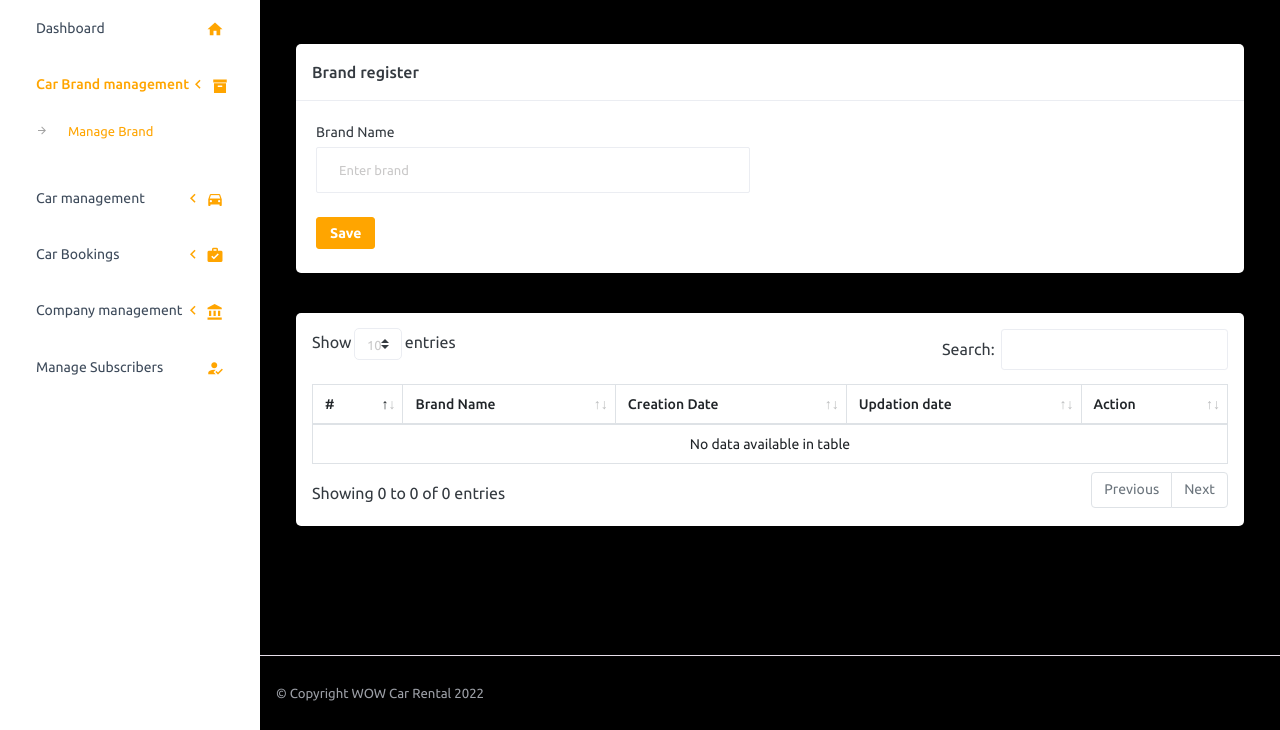
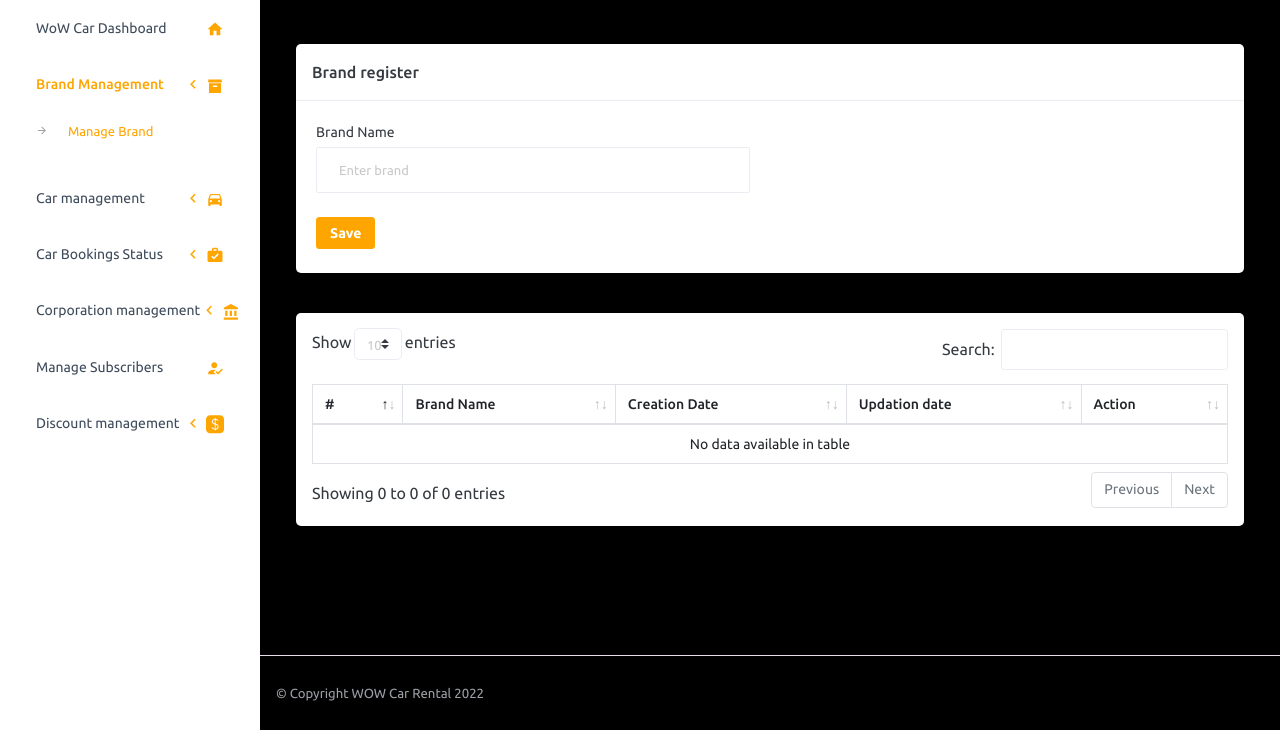
Before and after one commit to rheyavlan/wowcar, a PHP site: page /admin/brand.php in a window 1280 px wide. Shown: the part 70-800 px from the top of the page. Run offline with PHP 8.4, Linux system fonts and the light colour scheme; the visitor is signed in with stand-in values (Sample User, id 1); data that the repository does not hold is empty; some libraries are stand-ins or nearby versions.

Commit message:
commiting terminology changes

```diff
--- a/carrental/admin/includes/sidebar.php
+++ b/carrental/admin/includes/sidebar.php
@@ -54,13 +54,13 @@
         </li>
         <li class="nav-item">
             <a class="nav-link" href="dashboard.php">
-                <span class="menu-title">Dashboard</span>
+                <span class="menu-title">WoW Car Dashboard</span>
                 <i class="mdi mdi-home menu-icon"></i>
             </a>
         </li>
         <li class="nav-item">
             <a class="nav-link" data-toggle="collapse" href="#brand" aria-expanded="false" aria-controls="ui-basic">
-                <span class="menu-title">Car Brand management</span>
+                <span class="menu-title">Brand Management</span>
                 <i class="menu-arrow"></i>
                 <i class="mdi mdi-archive menu-icon"></i>
             </a>
@@ -78,14 +78,14 @@
             </a>
             <div class="collapse" id="ui-basic">
                 <ul class="nav flex-column sub-menu">
-                    <li class="nav-item"> <a class="nav-link" href="register_car.php">Register a Car</a></li>
-                    <li class="nav-item"> <a class="nav-link" href="manage_car.php">Manage Cars</a></li>
+                    <li class="nav-item"> <a class="nav-link" href="register_car.php">Register a new Car</a></li>
+                    <li class="nav-item"> <a class="nav-link" href="manage_car.php">Manage Registered Cars</a></li>
                 </ul>
             </div>
         </li>
         <li class="nav-item">
             <a class="nav-link" data-toggle="collapse" href="#bookings" aria-expanded="false" aria-controls="ui-basic">
-                <span class="menu-title">Car Bookings</span>
+                <span class="menu-title">Car Bookings Status</span>
                 <i class="menu-arrow"></i>
                 <i class="mdi mdi-briefcase-check menu-icon"></i>
             </a>
@@ -100,13 +100,13 @@
 
         <li class="nav-item">
             <a class="nav-link" data-toggle="collapse" href="#companymanagement" aria-expanded="false" aria-controls="general-pages">
-                <span class="menu-title">Company management</span>
+                <span class="menu-title">Corporation management</span>
                 <i class="menu-arrow"></i>
                 <i class="mdi mdi-bank menu-icon"></i>
             </a>
             <div class="collapse" id="companymanagement">
                 <ul class="nav flex-column sub-menu">
-                    <li class="nav-item"> <a class="nav-link" href="companyprofile.php">Company profile </a></li>
+                    <li class="nav-item"> <a class="nav-link" href="companyprofile.php">Corporation profile </a></li>
                 </ul>
             </div>
         </li>
@@ -115,6 +115,19 @@
                 <span class="menu-title">Manage Subscribers</span>
                 <i class="mdi mdi-account-check menu-icon"></i>
             </a>
+        </li>
+        <li class="nav-item">
+            <a class="nav-link" data-toggle="collapse" aria-expanded="false" aria-controls="general-pages">
+                <span class="menu-title">Discount management</span>
+                <i class="menu-arrow"></i>
+                <i class="mdi mdi-square-inc-cash menu-icon"></i>
+            </a>
+            <div class="collapse" id="discountmanagement">
+                <ul class="nav flex-column sub-menu">
+                    <li class="nav-item"> <a class="nav-link">Individual Discount</a></li>
+                    <li class="nav-item"> <a class="nav-link">Corporate Discount</a></li>
+                </ul>
+            </div>
         </li>
         <?php
         $aid=$_SESSION['odmsaid'];
```
Also changed, not shown: carrental/admin/companyprofile.php (+7 -7 lines).
